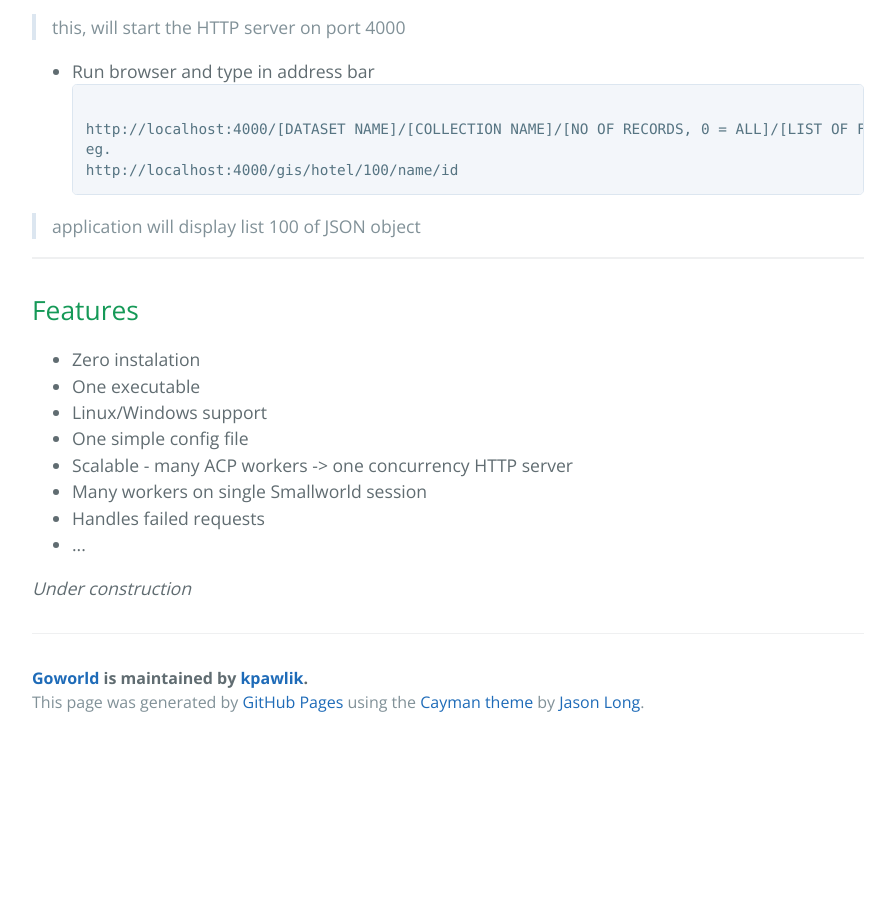
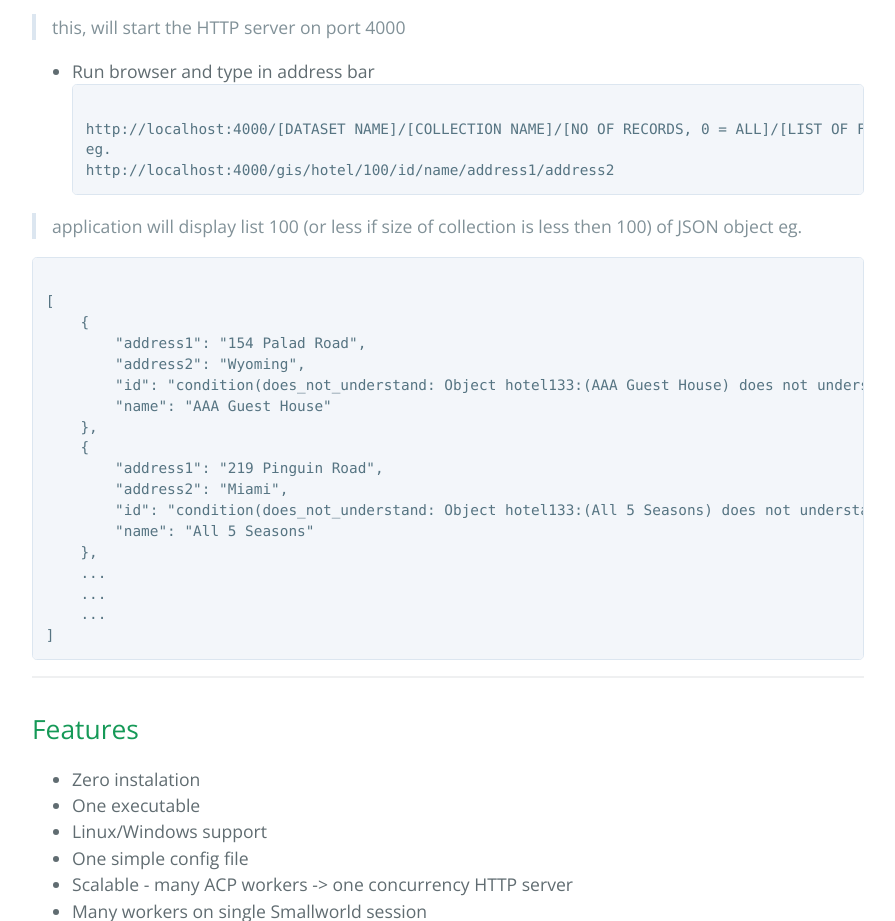
Before and after one commit to kpawlik/goworld, a plain HTML site: page index.html in a window 1280 px wide. Shown: the part 2160-3081 px from the top of the page, without its empty margins (192-1087 px from the left). Before the commit the page ends 2906 px from the top, so only its background shows below. Drawn offline with nearby package versions, Linux system fonts and the light colour scheme.

Commit message:
Create gh-pages branch via GitHub

```diff
--- a/index.html
+++ b/index.html
@@ -135,14 +135,34 @@ c:\tmp\goworld.exe -t http -c c:\tmp\goworld.json
 <pre><code>
 http://localhost:4000/[DATASET NAME]/[COLLECTION NAME]/[NO OF RECORDS, 0 = ALL]/[LIST OF FIELDS SEPARATED BY "/"]
 eg.
-http://localhost:4000/gis/hotel/100/name/id
+http://localhost:4000/gis/hotel/100/id/name/address1/address2
 </code></pre>
 </li>
 </ul>
 
 <blockquote>
-<p>application will display list 100 of JSON object</p>
+<p>application will display list 100 (or less if size of collection is less then 100) of JSON object eg.</p>
 </blockquote>
+
+<pre><code>
+[
+    {
+        "address1": "154 Palad Road",
+        "address2": "Wyoming",
+        "id": "condition(does_not_understand: Object hotel133:(AAA Guest House) does not understand message id)",
+        "name": "AAA Guest House"
+    },
+    {
+        "address1": "219 Pinguin Road",
+        "address2": "Miami",
+        "id": "condition(does_not_understand: Object hotel133:(All 5 Seasons) does not understand message id)",
+        "name": "All 5 Seasons"
+    },
+    ...
+    ...
+    ...
+]
+</code></pre>
 
 <hr>
 
```
Also changed, not shown: params.json (+1 -1 lines).
